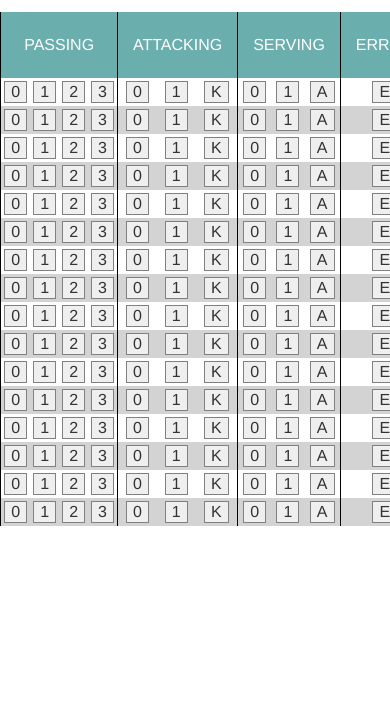
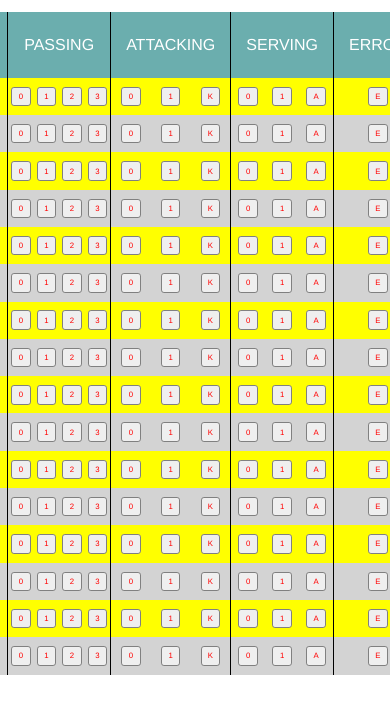
Before and after one commit to morganiverson/volleyball-stat-sheet, a plain HTML site: page index.html in a window 390 px wide. Both pictures are taken after a click on the button "INPUT". Shown: the part 220-930 px from the top of the page. Before the commit the page ends 844 px from the top, so only its background shows below. Drawn offline with nearby package versions, Linux system fonts and the light colour scheme.

Commit message:
mobil print

```diff
--- a/features/interact/Print.js
+++ b/features/interact/Print.js
@@ -12,8 +12,13 @@ export default function printStatSheet() {
     document.body.innerHTML = header + body + footer;
     window.print();
 
-    document.body.innerHTML = originalDocumentBody;
-    if (sessionStorage.getItem("MOBILE") != true) {
+    if (sessionStorage.getItem("MOBILE") != "true") {
         window.location.reload()
+    } else {
+        window.addEventListener("afterprint", () => {
+            document.body.innerHTML = originalDocumentBody;
+
+            window.removeEventListener("afterprint", this)
+        });
     }
 }
--- a/index.js
+++ b/index.js
@@ -51,8 +51,7 @@ window.onload = () => {
         populateTables().then(() => addOnChangeListenerForActiveCheckboxes());
     }
 
-    console.log(isMobileDevice())
-    if (sessionStorage.getItem("MOBILE") == true) {
+    if (sessionStorage.getItem("MOBILE") == "true") {
         console.log("mobile");
         var buttons = document.querySelectorAll("td button").forEach(btn => {
             btn.ontouchstart = () => btn.style.transform = "scale(0.99)";
--- a/styles/screen-mobile.css
+++ b/styles/screen-mobile.css
@@ -8,14 +8,18 @@
     --light-btn-text-color:grey;
 }
 
-@media only screen and (min-width: 600px) and (max-width: 1299px){
+@media only screen and (max-width: 1299px){
+    body{
+        font-size: 1vw;
+    }
+
     td button {
         font-size: 2vw;
         width: 5vw;
         aspect-ratio: 1;
         border-radius: 15%;
         /* border: 1px solid black; */
-        /* color: red; */
+        color: red;
         transition: 0.2s all;
     }
     td button:hover {
@@ -30,4 +34,8 @@
         aspect-ratio: 1;
         max-height: 70px;
     }
+    table {
+        background-color: yellow;
+        max-width:90%;
+    }
 }
--- a/styles/screen.css
+++ b/styles/screen.css
@@ -36,10 +36,10 @@ table, td, tr, th {
 }
 
 table {
-    width: 100%;
+    width: 90%;
     border-radius: 5px;
     overflow: hidden;
-    border: none;
+    border: 0;
 }
 tr th {
     background-color: var(--accent-color);
```
